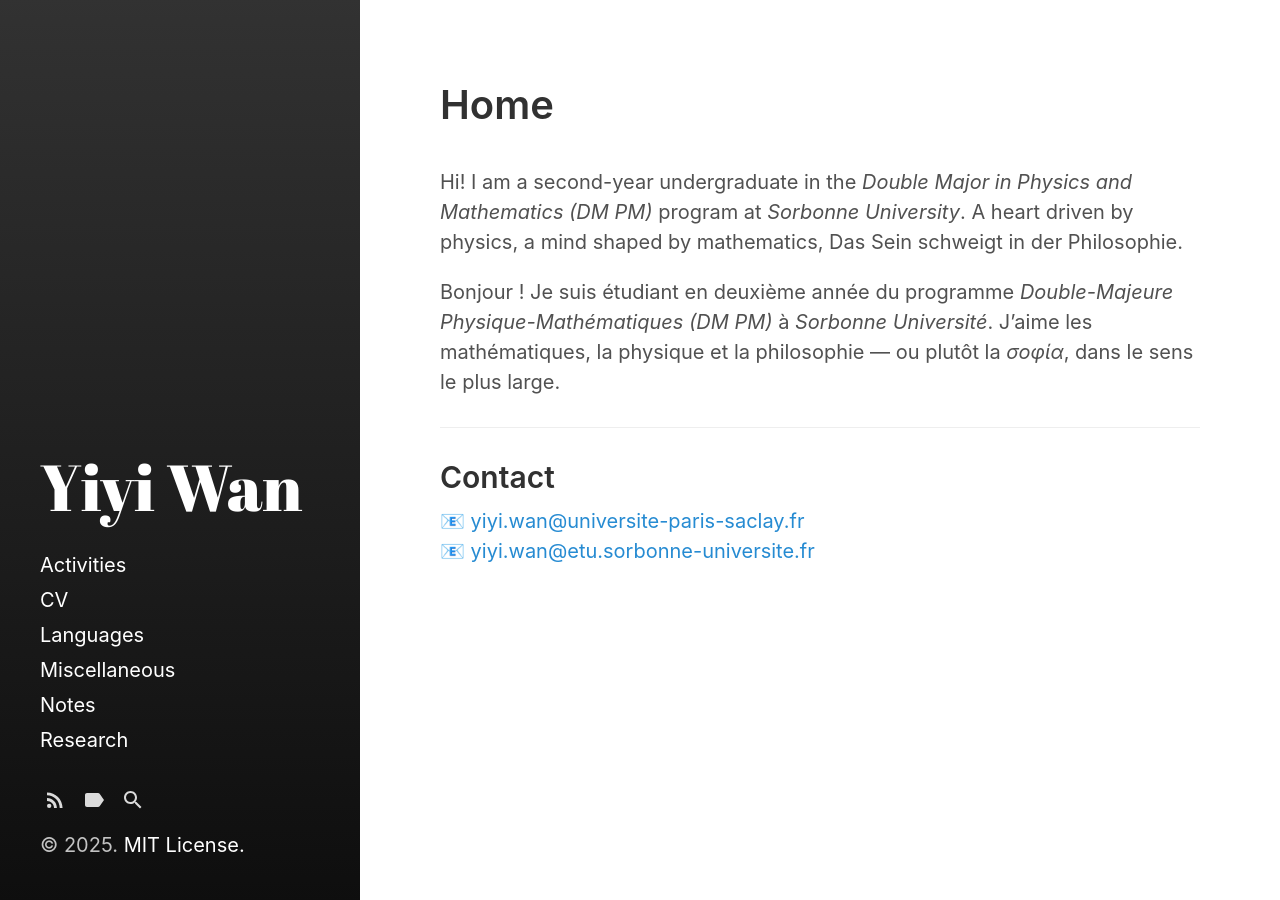
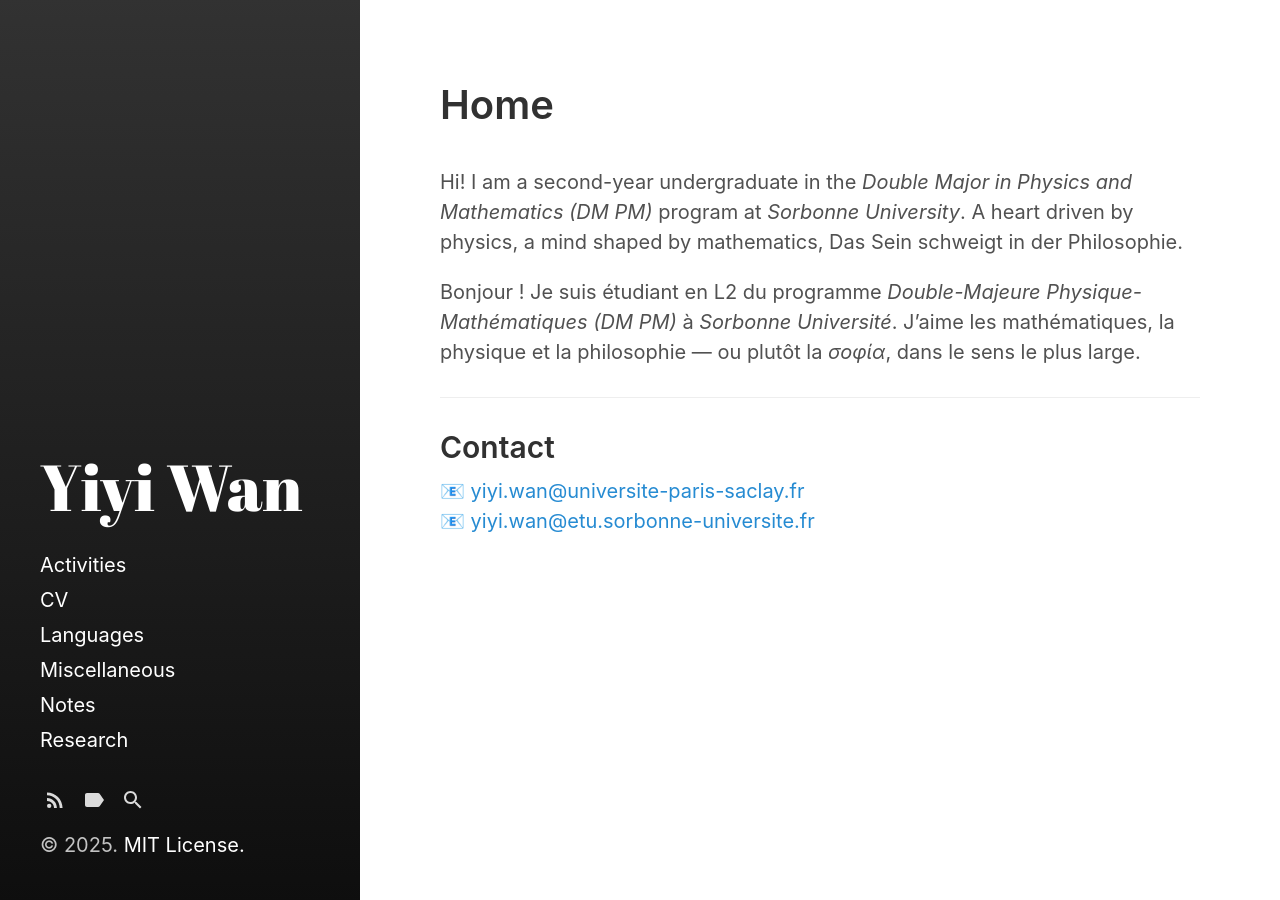
Before and after one commit to Roimex/Roimex.github.io, a Jekyll site: the page built from index.html, in a window 1280 px wide. Built offline with Jekyll 4.4.1, drawn with Linux system fonts in a browser that asks for light colours.

Commit message:
Update index.html

```diff
--- a/index.html
+++ b/index.html
@@ -20,7 +20,7 @@ title: Home
 </p>
 
 <p>
-    Bonjour ! Je suis étudiant en deuxième année du programme <em>Double-Majeure Physique-Mathématiques (DM PM)</em> à <em>Sorbonne Université</em>.
+    Bonjour ! Je suis étudiant en L2 du programme <em>Double-Majeure Physique-Mathématiques (DM PM)</em> à <em>Sorbonne Université</em>.
     J’aime les mathématiques, la physique et la philosophie — ou plutôt la <i>σοφία</i>, dans le sens le plus large.
 </p>
 
```
